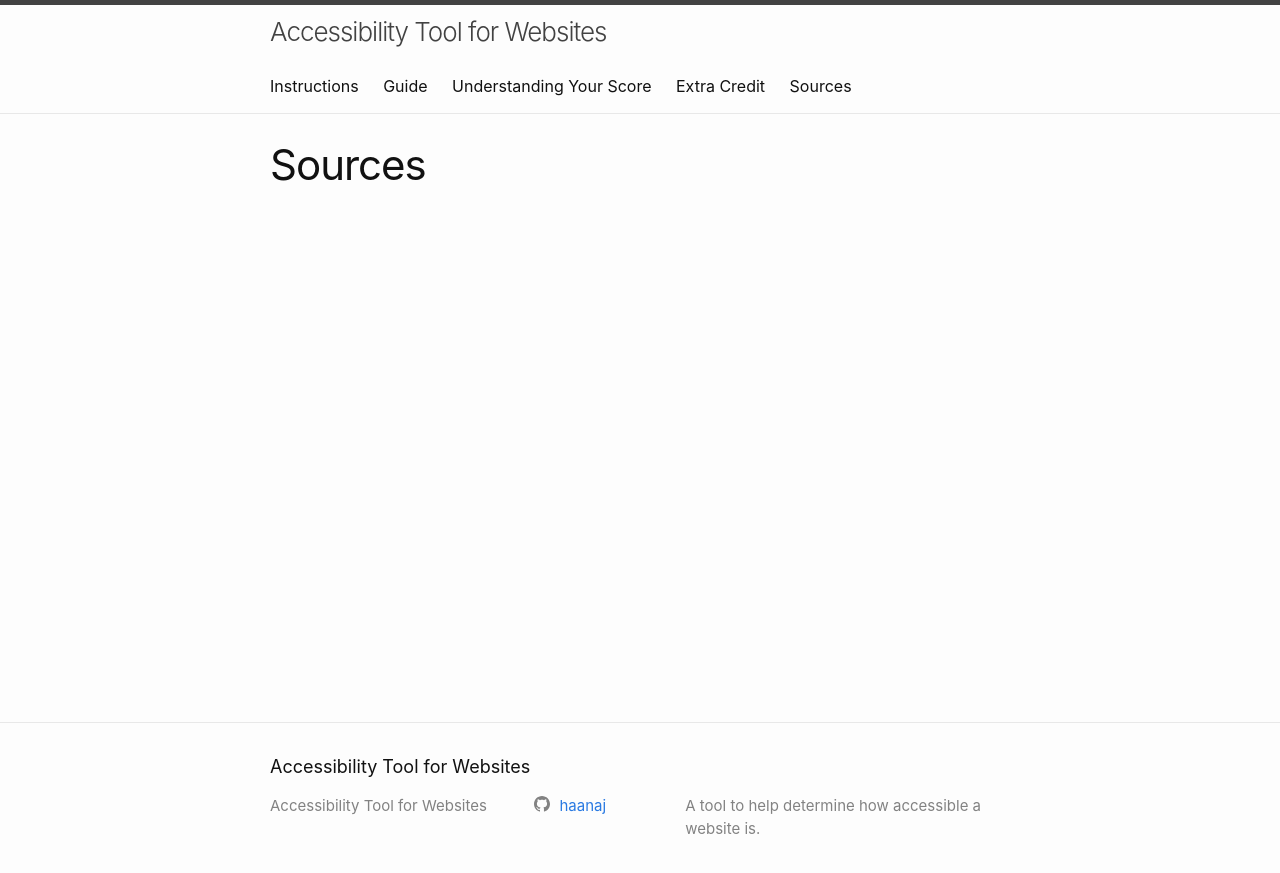
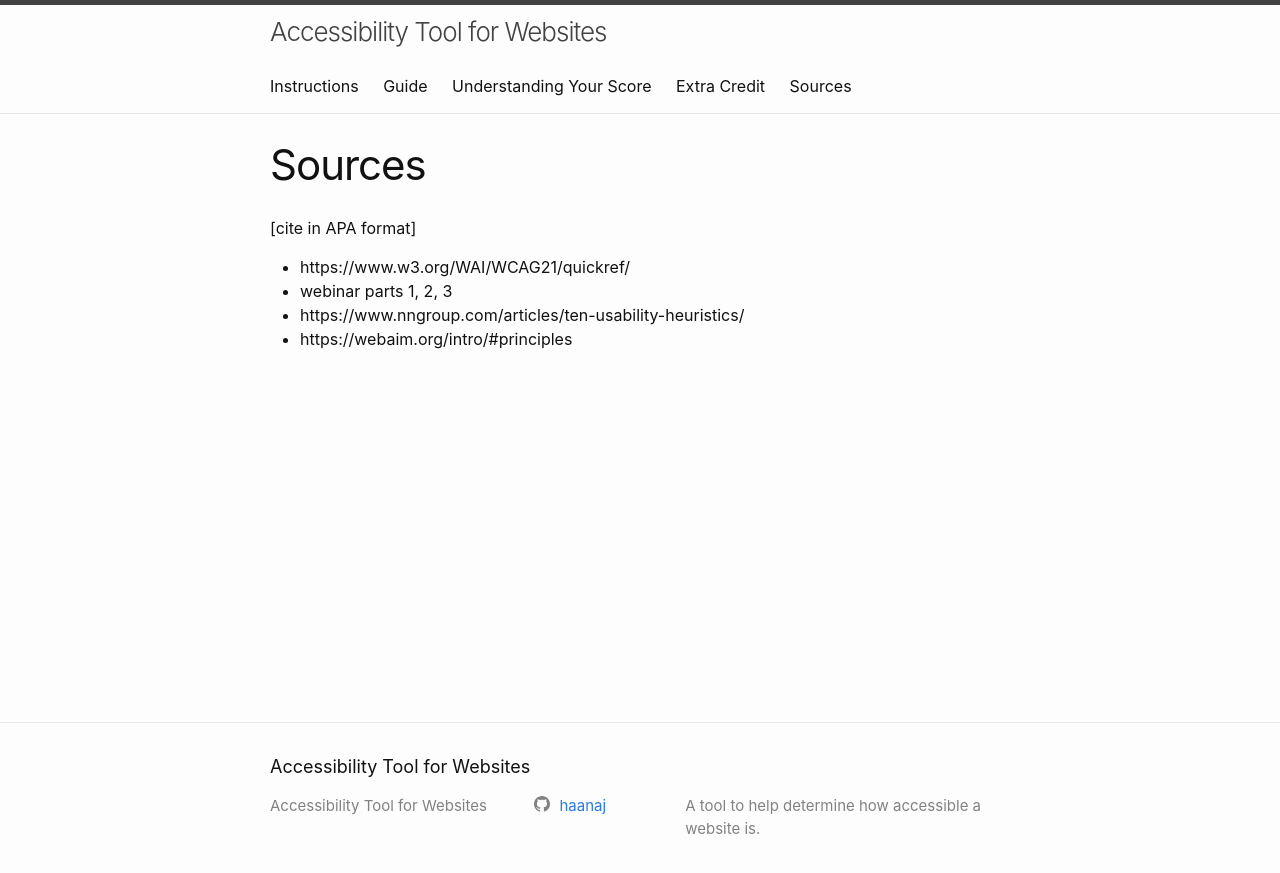
Before and after one commit to haanaj/accessibility-tool, a Jekyll site: the page built from sources.md, in a window 1280 px wide. Shown: the top 873 px of the page. Built offline with Jekyll 4.4.1, drawn with Linux system fonts in a browser that asks for light colours.

Commit message:
Adding source links, cite late

```diff
--- a/sources.md
+++ b/sources.md
@@ -4,3 +4,10 @@ title: Sources
 permalink: /sources/
 weight: 5
 ---
+
+[cite in APA format]
+
+- https://www.w3.org/WAI/WCAG21/quickref/
+- webinar parts 1, 2, 3
+- https://www.nngroup.com/articles/ten-usability-heuristics/
+- https://webaim.org/intro/#principles
```
